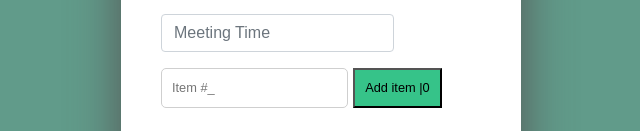
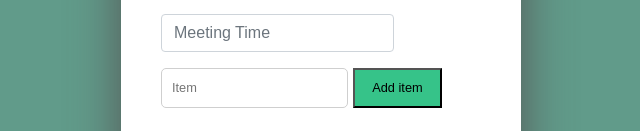
Before and after one commit to robsookim/encontro, a React (Create React App) app in the folder client/: page /create in a window 1280 px wide. Shown: the part 456-587 px from the top of the page, without its empty margins (319-959 px from the left). Built offline with nearby package versions, Linux system fonts and the light colour scheme.

Commit message:
agenda item cleanup

```diff
--- a/client/src/components/AgendaItem.js
+++ b/client/src/components/AgendaItem.js
@@ -6,10 +6,10 @@ class AgendaItem extends Component {
     return (
       <div className="agenda-item-wrapper" value = {this.props.level}>
         <label className = "item-header" style={{display:"flex", marginLeft:`${this.props.level*10}px`}}>
-            <input value = {this.props.inputValue}className = "item-header" placeholder="Item #_" onChange={this.props.onItemChange.bind(this,this.props.me, this.props.parent)}>
+            <input value = {this.props.inputValue}className = "item-header" placeholder="Item" onChange={this.props.onItemChange.bind(this,this.props.me, this.props.parent)}>
             </input>
-            <button /*onClick={this.props.addItem}*/ className="add-item" onClick={this.props.onAddItem.bind(this, this.props.me,this.props.parent)}>
-                Add item {this.props.parent.join("/") + "|" + this.props.me}
+            <button className="add-item" onClick={this.props.onAddItem.bind(this, this.props.me,this.props.parent)}>
+                Add item
             </button>
         </label>
       </div>
--- a/client/src/pages/create.js
+++ b/client/src/pages/create.js
@@ -100,8 +100,7 @@ class Create extends Component {
           return arr;
         }
       }else{
-        // console.log("Parent: "+parent);
-        // console.log(arr);
+
         arr[parent[0]].items = stepThrough(arr[parent[0]].items, parent.slice(1));
         return arr;
       }
```
